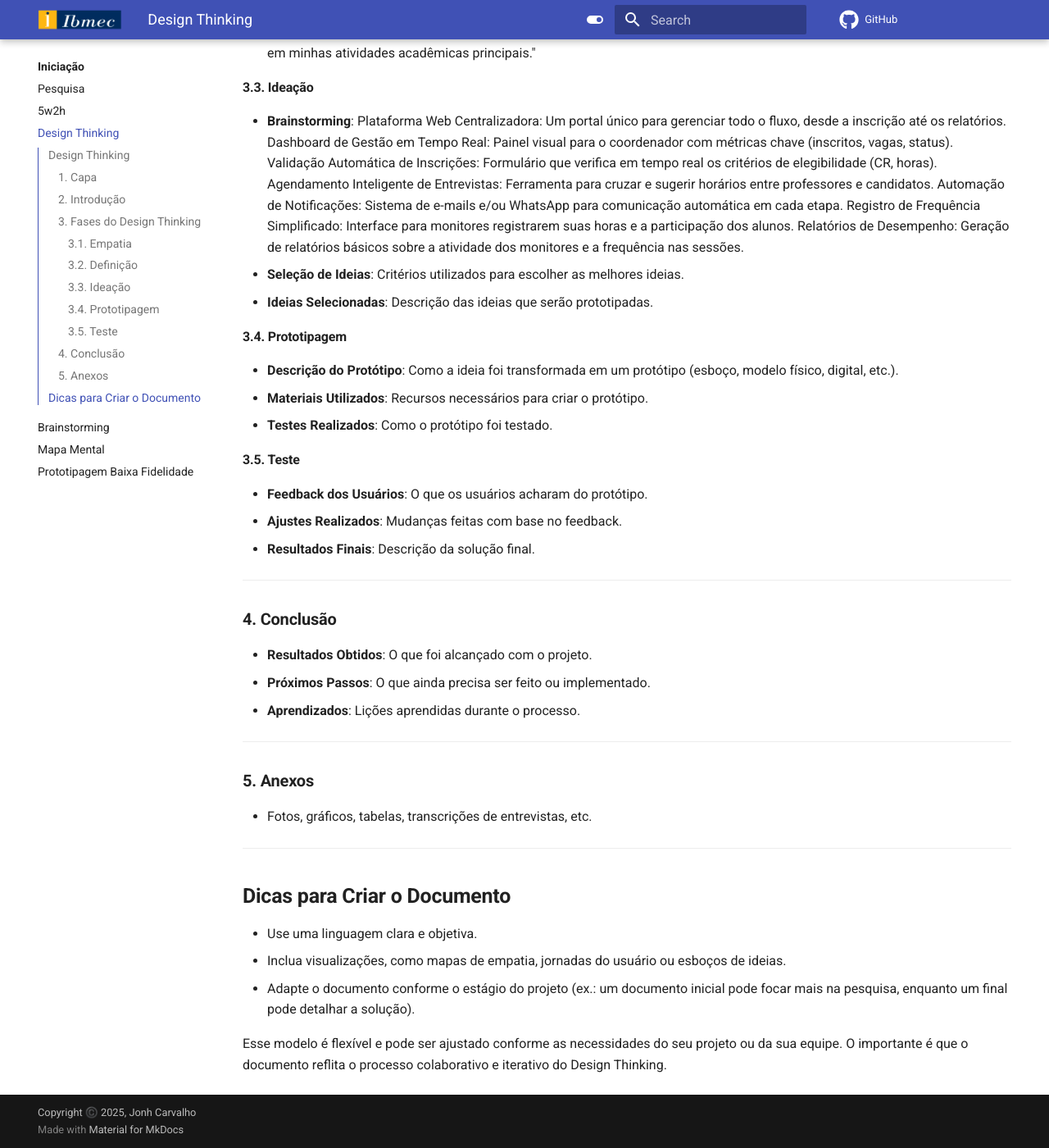
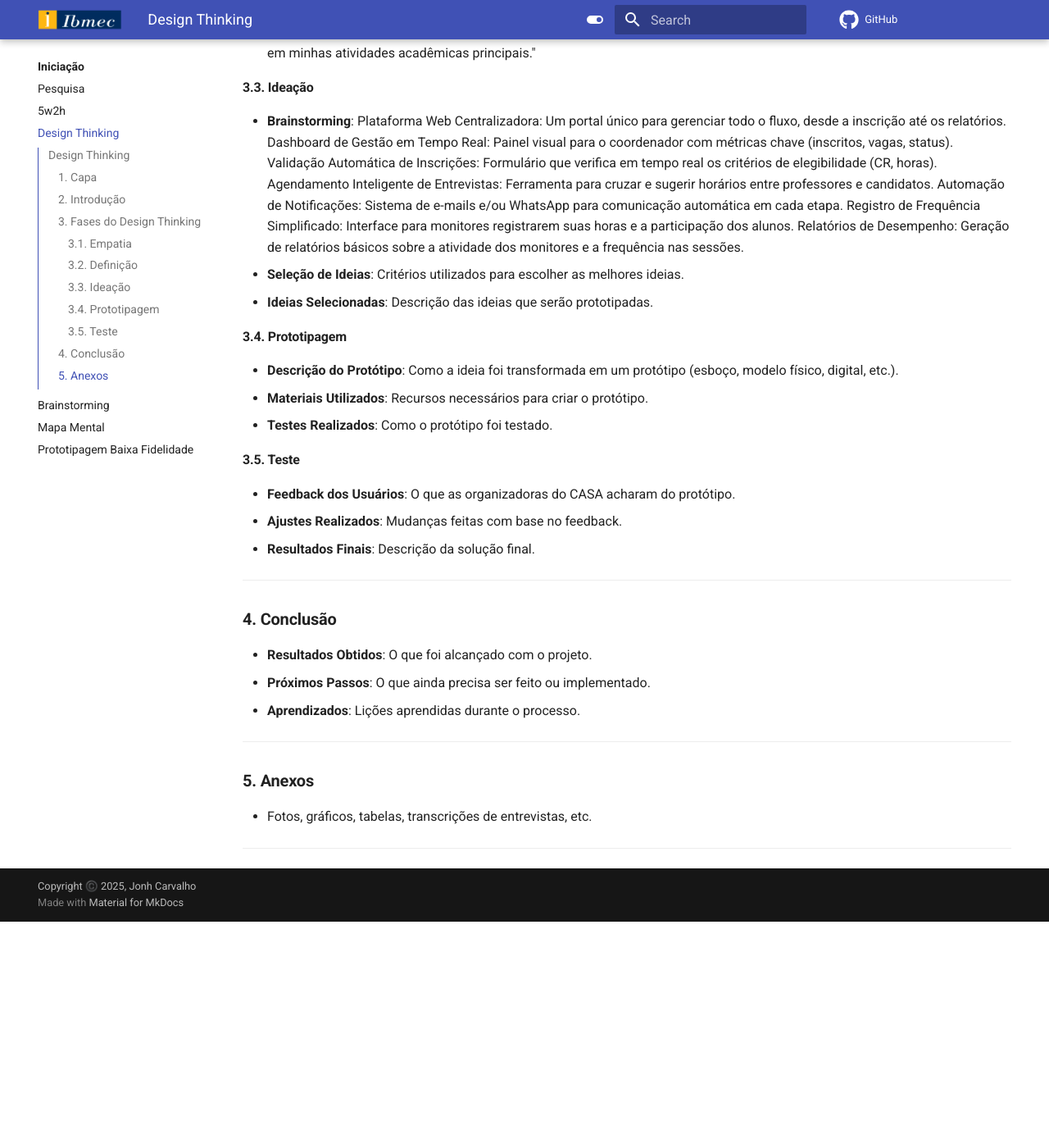
Before and after one commit to Projetos-de-Extensao/PBE_25.2_8004_Pioneiros, an MkDocs documentation site: the page built from docs/Iniciacao/design_thinking.md, in a window 1280 px wide and 1400 px high, scrolled down 1298 px. Shown: the whole window at 82% size. Built offline with MkDocs 1.6.1 and Material for MkDocs 9.7.7, drawn with Linux system fonts in a browser that asks for light colours; comment, search, counter and statistics services are not loaded; after the commit the page ends 2422 px from its top, so only the background shows below that.

Commit message:
update design thinking

```diff
--- a/docs/Iniciacao/design_thinking.md
+++ b/docs/Iniciacao/design_thinking.md
@@ -59,7 +59,7 @@ Relatórios de Desempenho: Geração de relatórios básicos sobre a atividade d
 
 #### **3.5. Teste**
 
-- **Feedback dos Usuários**: O que os usuários acharam do protótipo.
+- **Feedback dos Usuários**: O que as organizadoras do CASA acharam do protótipo.
 - **Ajustes Realizados**: Mudanças feitas com base no feedback.
 - **Resultados Finais**: Descrição da solução final.
 
@@ -78,11 +78,3 @@ Relatórios de Desempenho: Geração de relatórios básicos sobre a atividade d
 - Fotos, gráficos, tabelas, transcrições de entrevistas, etc.
 
 ---
-
-## **Dicas para Criar o Documento**
-
-- Use uma linguagem clara e objetiva.
-- Inclua visualizações, como mapas de empatia, jornadas do usuário ou esboços de ideias.
-- Adapte o documento conforme o estágio do projeto (ex.: um documento inicial pode focar mais na pesquisa, enquanto um final pode detalhar a solução).
-
-Esse modelo é flexível e pode ser ajustado conforme as necessidades do seu projeto ou da sua equipe. O importante é que o documento reflita o processo colaborativo e iterativo do Design Thinking.
```
